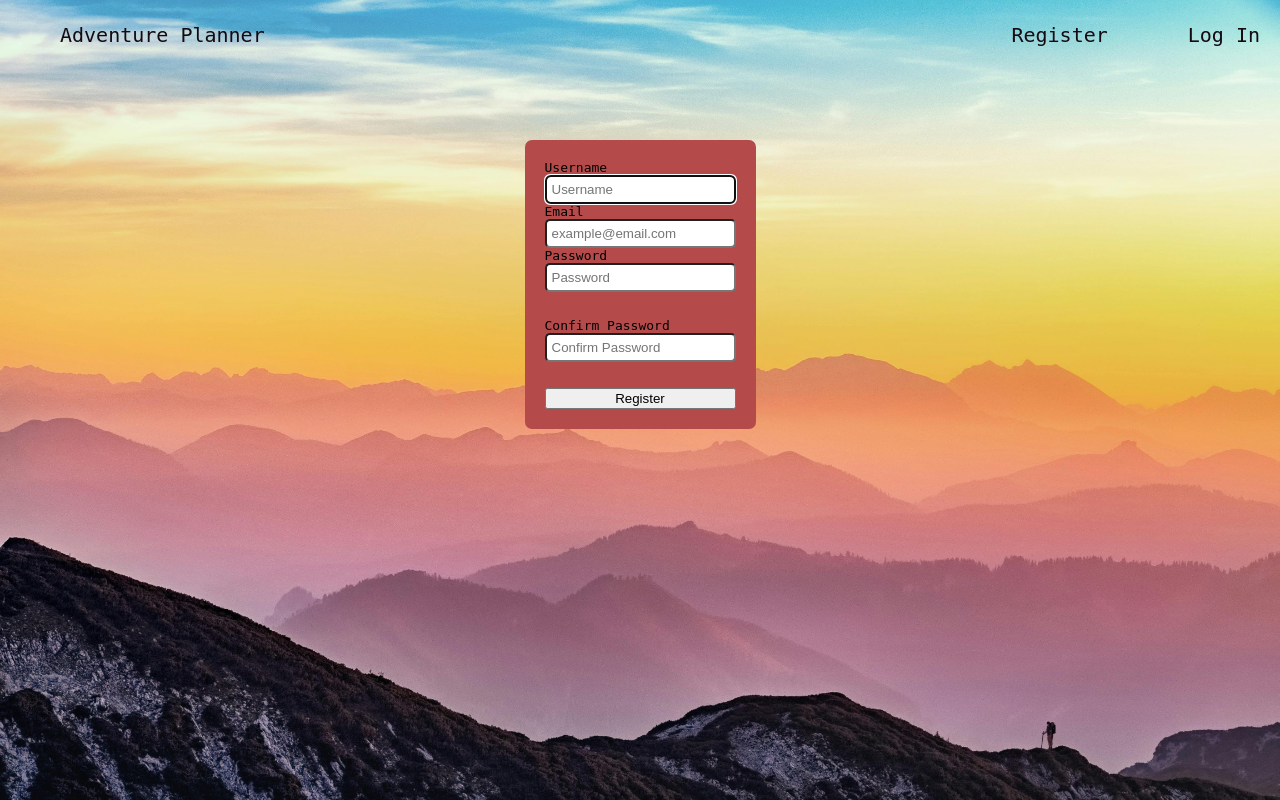
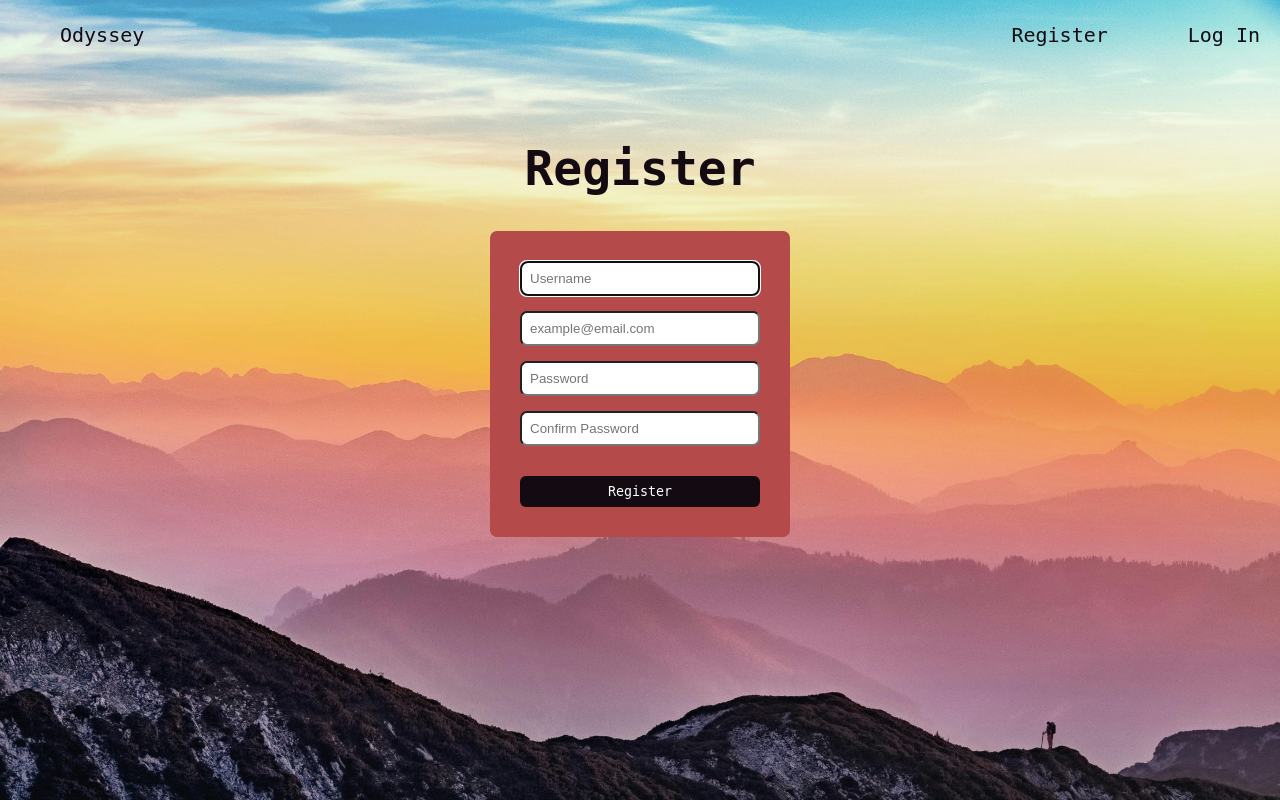
Before and after one commit to LeeJFranklin/Odyssey, a Flask app: page /register in a window 1280 px wide. Run offline with Flask 3, Linux system fonts and the light colour scheme.

Commit message:
Added register & login with JavaScript validation

```diff
--- a/app.py
+++ b/app.py
@@ -1,7 +1,7 @@
 import os
 import sqlite3
 
-from flask import Flask, flash, redirect, render_template, request, session
+from flask import Flask, flash, redirect, render_template, request, session, url_for
 from flask_session import Session
 from werkzeug.security import generate_password_hash, check_password_hash
 
@@ -67,7 +67,7 @@ def register():
 
         flash("Registration successful, please log in!", "success")
         # Redirect to a login page or home after registration
-        return redirect("/login")
+        return redirect(url_for("login"))
 
     return render_template("register.html")
 
@@ -79,7 +79,39 @@ def login():
     # Forget any user_id
     session.clear()
 
-    # TODO impliment log in system
+    if request.method == "POST":
+        username = request.form.get("username")
+        password = request.form.get("password")
+
+        db = get_db()
+        db.row_factory = sqlite3.Row  # Enable dictionary-like row access
+        cursor = db.cursor()
+
+        # Check if user and password exists
+        cursor.execute(
+            "SELECT id, username, password_hash FROM users WHERE username = ?;", (username, )
+        )
+        user = cursor.fetchone()
+
+        # Check if the user exists
+        if not user:
+            flash("User does not exist", "error")
+            return redirect(url_for("login"))
+
+        # Check if the password is correct
+        # Assuming password_hash column holds hashed password
+        elif not check_password_hash(user["password_hash"], password):
+            flash("Password is incorrect", "error")
+            return redirect(url_for("login"))
+
+        # Log in the user by storing their id in the session
+        session["user_id"] = user["id"]
+
+        # Close the connection once finished
+        db.close()
+
+        # Render index template after successful login
+        return render_template("index.html")
 
     return render_template("login.html")
 
@@ -88,6 +120,5 @@ def login():
 @login_required
 def logout():
     session.clear()
-
     #Logs user out to the home page
     return redirect("/")
--- a/static/script.js
+++ b/static/script.js
@@ -1,7 +1,55 @@
-const username = document.getElementById("username");
-const password = document.getElementById("password");
-const passwordError = document.getElementById("password-error")
+document.querySelector("form").addEventListener("submit", function(event) {
+    const registerUsername = document.getElementById("register-username");
+    const registerEmail = document.getElementById("register-email")
+    const registerPass = document.getElementById("register-password");
+    const confirmRegisterPass = document.getElementById("confirm-register-password")
+    const errorMsg = document.getElementById("register-error")
 
-if (password.length < 8) {
-    return passwordError.innerHTML = "Password must contain at least 8 characters.";
-}
+    // Function for checking if username is valid
+    const usernameIsValid = (username) => {
+        return /^[^\s]+$/.test(username);
+    };
+
+    // Function for checking if email address is valid
+    const emailIsValid = (email) => {
+        return /^[^\s@]+@[^\s@]+\.[^\s@]+$/.test(email);
+    };
+
+    // Function for checking if password is valid, conatining
+    // 8+ characters with 1 uppercase, 1 lowercase, 1 number, and 1 special character
+    const passwordIsValid = (password) => {
+        return /^(?=.*[a-z])(?=.*[A-Z])(?=.*\d)(?=.*[!@#$%^&*])[A-Za-z\d!@#$%^&*]{8,}$/.test(password);
+    };
+
+    // Clear previous error message
+    errorMsg.innerHTML = "";
+
+    // Prevent submission if there are validation errors
+    let validationError = false;
+
+    if (registerUsername.value === "") {
+        errorMsg.innerHTML = "Please choose a Username";
+        validationError = true;
+    }
+    else if (!usernameIsValid(registerUsername.value)) {
+        errorMsg.innerHTML = "Username must not contain spaces";
+        validationError = true;
+    }
+    else if (!emailIsValid(registerEmail.value)) {
+        errorMsg.innerHTML = "Please enter a valid email address";
+        validationError = true;
+    }
+    else if (!passwordIsValid(registerPass.value)) {
+        errorMsg.innerHTML = "Password must be 8+ characters with 1 uppercase, 1 lowercase, 1 number, and 1 special character";
+        validationError = true;
+    }
+    else if (confirmRegisterPass.value != registerPass.value) {
+        errorMsg.innerHTML = "Passwords do not match";
+        validationError = true;
+    }
+
+    // Prevent form submission if there were any validation errors
+    if (validationError) {
+        event.preventDefault();
+    }
+});
--- a/static/styles.css
+++ b/static/styles.css
@@ -15,7 +15,7 @@ main {
     display: flex;
     flex-direction: column;
     align-items: center;
-    margin: 50px auto;
+    margin: 10px auto;
     padding: 20px;
     height: auto;
     width: 90vw;
@@ -26,6 +26,25 @@ h1 {
     font-size: 4em;
     font-family: monospace, sans-serif;
 }
+
+h2 {
+    color: #130B11;
+    font-size: 3em;
+    text-align: center;
+    font-family: monospace, sans-serif;
+    margin-bottom: 10px;
+}
+
+label {
+    position: absolute;
+    width: 1px;
+    height: 1px;
+    margin: -1px;
+    padding: 0;
+    border: 0;
+    clip: rect(1px, 1px, 1px, 1px);
+    overflow: hidden;
+  }
 
 .nav-bar-global {
     display: flex;
@@ -67,13 +86,38 @@ h1 {
 .login-reg-window {
     display: flex;
     flex-direction: column;
+    margin: 35px auto;
+    width: 300px;
+    max-width: 300px;
     font-family: monospace;
     background-color: #b44a4a;
     border-radius: 7px;
-    padding: 20px;
+    padding: 30px;
 }
 
-.login-reg-window .input-field {
-    padding: 5px;
-    border-radius: 5px;
+.input-field {
+    padding: 8px;
+    border-radius: 7px;
+    margin-bottom: 15px;
 }
+
+.submit-btn {
+    background-color: #130B11;
+    color: #FFFFFF;
+    border: none;
+    margin-top: 15px;
+    padding: 8px;
+    border-radius: 6px;
+    font-family: monospace;
+}
+
+.error {
+    position: fixed;
+    left: 50%;
+    transform: translate(-50%, -50%);
+    text-align: center;
+    color: #FF0000;
+    font-family: monospace;
+    font-style: italic;
+    z-index: 10;
+}
--- a/templates/index.html
+++ b/templates/index.html
@@ -7,7 +7,7 @@
 {% block content %}
 
     <form action="/" method="get">
-        <h1>Welcome to Adventure Planner</h1>
+        <h1>Welcome to Odyssey</h1>
     </form>
 
 {% endblock %}
--- a/templates/layout.html
+++ b/templates/layout.html
@@ -5,6 +5,7 @@
         <meta charset="UTF-8">
         <meta name="viewport" content="initial-scale=1, width=device-width">
         <link rel="stylesheet" href="static/styles.css">
+        <link rel="icon" href="/static/images/favicon.ico">
         <link rel="preload" href="static/images/landing-background.jpg" as="image">
         <title>Adventure Planner | {% block title %}{% endblock %}</title>
     </head>
@@ -14,11 +15,22 @@
                 <ul class="list-style-none">
                     <li>
                         <a href="/">
-                            <span>Adventure Planner</span>
+                            <span>Odyssey</span>
                         </a>
                     </li>
                 </ul>
             </div>
+            {% if session["user_id"] %}
+            <div class="nav-bar-right">
+                <ul class="list-style-none">
+                    <li>
+                        <a href="/logout">
+                            <span>Log Out</span>
+                        </a>
+                    </li>
+                </ul>
+            </div>
+            {% else %}
             <div class="nav-bar-right">
                 <ul class="list-style-none">
                     <li>
@@ -35,6 +47,7 @@
                     </li>
                 </ul>
             </div>
+            {% endif %}
         </nav>
     </header>
     <body>
--- a/templates/register.html
+++ b/templates/register.html
@@ -7,21 +7,23 @@
 {% block content %}
 
     <form action="/register" method="post">
-        <div class="login-reg-window">
+        <h2>Register</h2>
+        <p id="register-error" class="error"></p>
+
+        <div id="register-window" class="login-reg-window">
             <label for="username">Username</label>
-            <input id="register-username" name="username" class="input-field" autofocus autocomplete="off" placeholder="Username" type="text" required>
+            <input id="register-username" name="username" class="input-field" autofocus autocomplete="off" placeholder="Username" type="text">
 
             <label for="email">Email</label>
-            <input id="register-email" name="email" class="input-field" autofocus autocomplete="off" placeholder="example@email.com" type="email" required>
+            <input id="register-email" name="email" class="input-field" autocomplete="off" placeholder="example@email.com" type="email">
 
             <label for="password">Password</label>
-            <input id="register-password" name="password" class="input-field" autocomplete="off" placeholder="Password" type="password" required>
-            <p id="password-error"></p>
+            <input id="register-password" name="password" class="input-field" autocomplete="off" placeholder="Password" type="password">
 
             <label for="confirm-password">Confirm Password</label>
-            <input id="confirm-register-password" name="confirm-password" class="input-field" autocomplete="off" placeholder="Confirm Password" type="password" required>
-            <p id="confirmation-error"></p>
-            <button type="submit">Register</button>
+            <input id="confirm-register-password" name="confirm-password" class="input-field" autocomplete="off" placeholder="Confirm Password" type="password">
+
+            <button class="submit-btn" type="submit">Register</button>
         </div>
     </form>
 
```
Also changed, not shown: templates/login.html (+7 -4 lines), adventure.db, static/images/favicon.ico (added).
